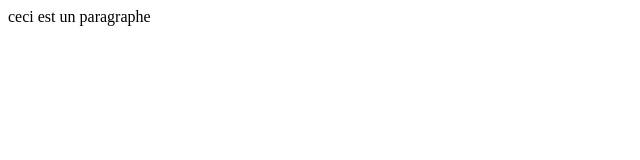
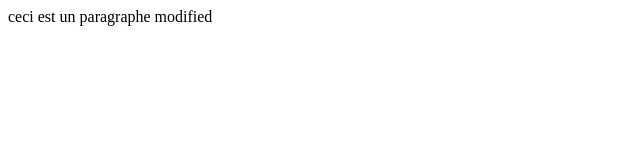
Before and after one commit to saad167/Git, a plain HTML site: page index.html in a window 1280 px wide. Shown: the full height of the page, 0-640 px from the left. Drawn offline with Linux system fonts and the light colour scheme.

Commit message:
Update index.html

```diff
--- a/index.html
+++ b/index.html
@@ -1 +1 @@
-<p>ceci est un paragraphe<p>
+<p>ceci est un paragraphe modified<p>
```
